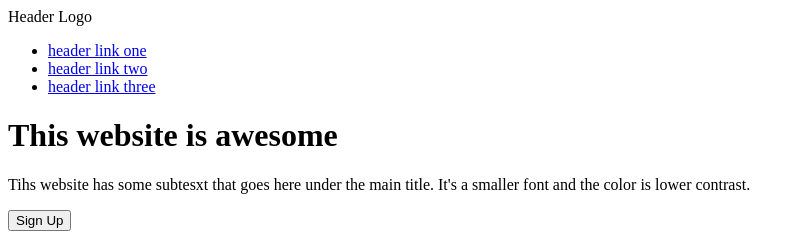
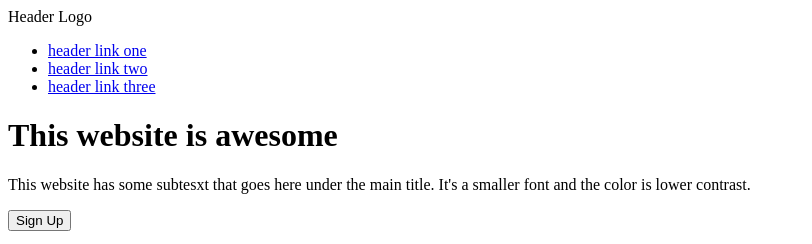
Before and after one commit to kaylidiebel1993/landing-page, a plain HTML site: page index.html in a window 1280 px wide. Shown: the top 244 px of the page, 0-812 px from the left. Drawn offline with Linux system fonts and the light colour scheme.

Commit message:
fix typo in hero-secondary

```diff
--- a/index.html
+++ b/index.html
@@ -22,7 +22,7 @@
             </div>
             <div class="hero">
                 <h1 id="hero-main">This website is awesome</h1>
-                <p id="hero-secondary">Tihs website has some subtesxt that goes here under the main title. It's a smaller font and the  color is lower contrast.</p>
+                <p id="hero-secondary">This website has some subtesxt that goes here under the main title. It's a smaller font and the  color is lower contrast.</p>
                 <button>Sign Up</button>
             </div>
             <p id="header-img">this is a placeholder for an image</p>
```
